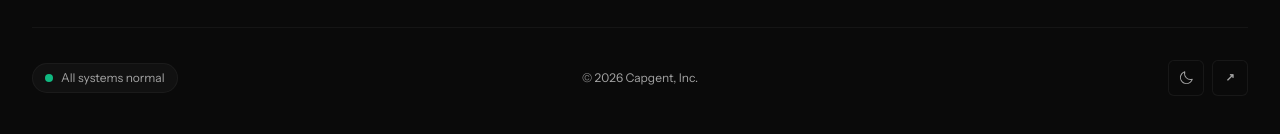
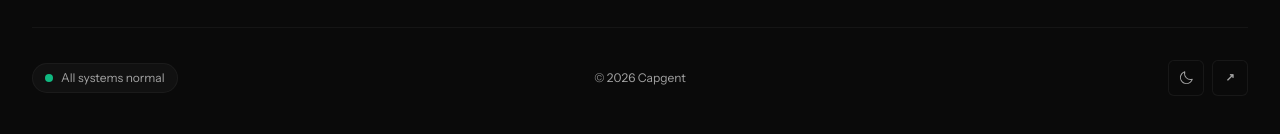
Before and after one commit to piyushdhoka/Capgent, a Next.js app in the folder apps/web/: page / in a window 1280 px wide. Shown: the part 2932-3066 px from the top of the page. Built offline with nearby package versions, Linux system fonts and the light colour scheme; no server answers.

Commit message:
minor fixes

```diff
--- a/apps/web/components/layout/SiteFooter.tsx
+++ b/apps/web/components/layout/SiteFooter.tsx
@@ -184,7 +184,7 @@ export function SiteFooter() {
 
           {/* Copyright */}
           <p className="text-center text-xs text-muted-foreground">
-            &copy; {new Date().getFullYear()} Capgent, Inc.
+            &copy; {new Date().getFullYear()} Capgent
           </p>
 
           {/* Utilities */}
```
